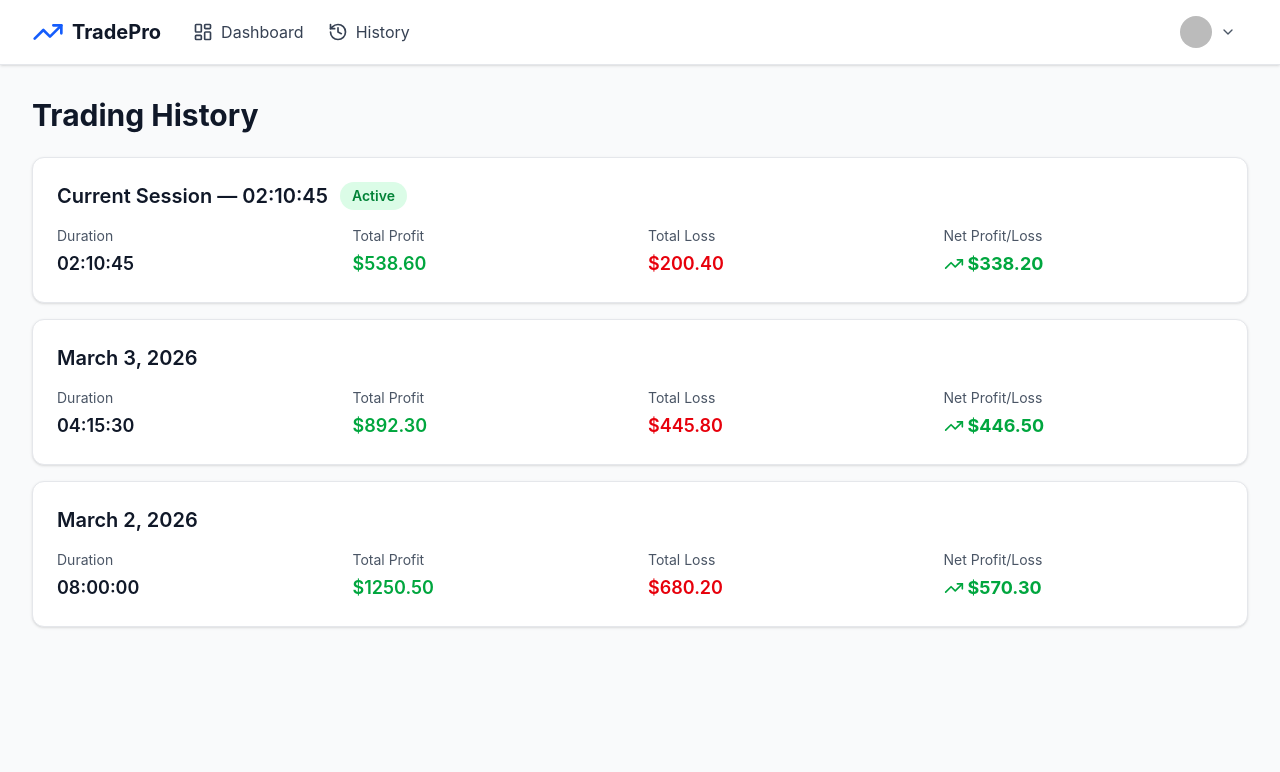
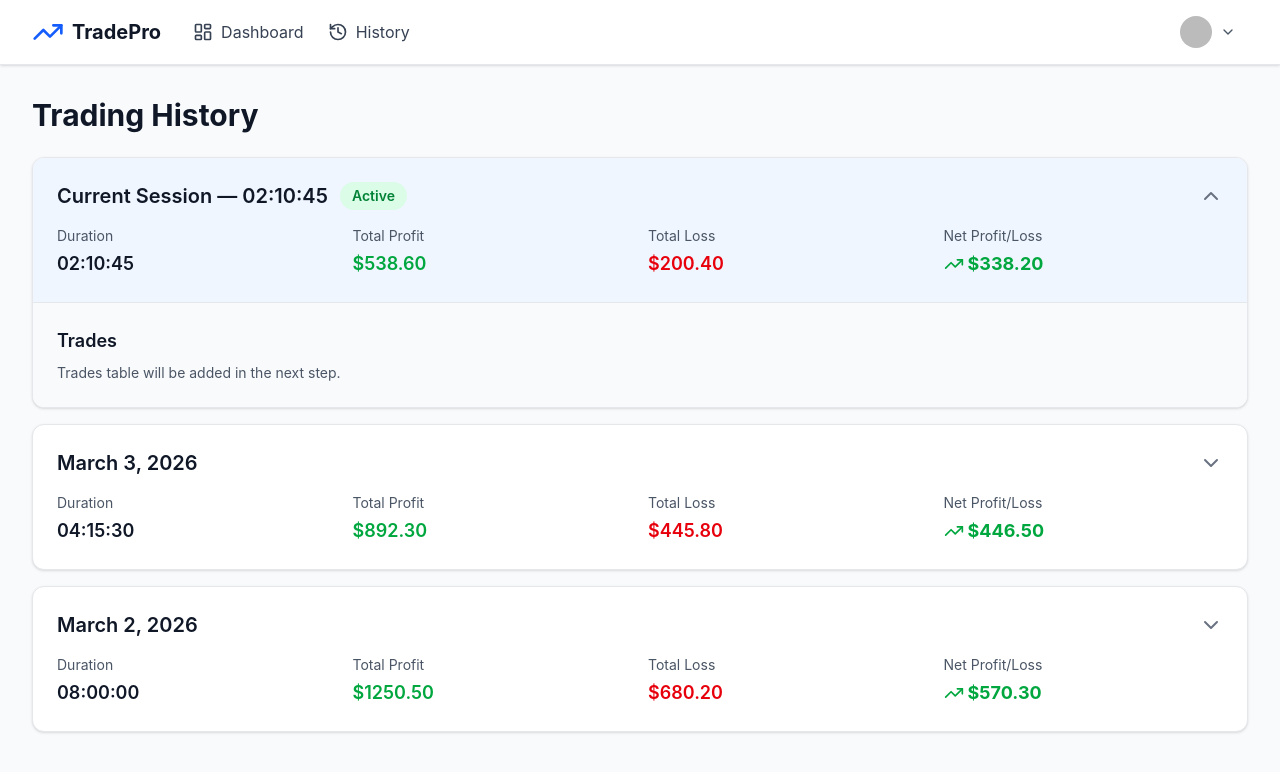
Before and after one commit to stefan18-ux/tradingbot, a React (Vite) app in the folder frontend/: page /dashboard/history in a window 1280 px wide. Shown: the top 772 px of the page. Built offline with nearby package versions, Linux system fonts and the light colour scheme; no server answers; sample sign-in values are in the browser's storage.

Commit message:
add expandable history sessions

```diff
--- a/frontend/src/pages/HistoryPage.tsx
+++ b/frontend/src/pages/HistoryPage.tsx
@@ -1,4 +1,10 @@
-import { TrendingDown, TrendingUp } from "lucide-react";
+import { useState } from "react";
+import {
+  ChevronDown,
+  ChevronUp,
+  TrendingDown,
+  TrendingUp,
+} from "lucide-react";
 
 interface Session {
   id: string;
@@ -39,6 +45,14 @@ const sessions: Session[] = [
 ];
 
 export function HistoryPage() {
+  const [expandedSessionId, setExpandedSessionId] = useState<string | null>("1");
+
+  const toggleSession = (sessionId: string) => {
+    setExpandedSessionId((currentId) =>
+      currentId === sessionId ? null : sessionId
+    );
+  };
+
   return (
     <div className="space-y-6">
       <h1 className="text-3xl font-bold text-gray-900">Trading History</h1>
@@ -47,11 +61,16 @@ export function HistoryPage() {
         {sessions.map((session) => (
           <div
             key={session.id}
-            className={`rounded-xl border border-gray-200 bg-white p-6 shadow-sm ${
+            className="overflow-hidden rounded-xl border border-gray-200 bg-white shadow-sm"
+          >
+            <div
+              onClick={() => toggleSession(session.id)}
+              className={`cursor-pointer p-6 transition hover:bg-gray-50 ${
                 session.isCurrent ? "bg-blue-50" : ""
               }`}
             >
-            <div className="mb-4 flex items-center gap-3">
+              <div className="mb-4 flex items-center justify-between">
+                <div className="flex items-center gap-3">
                   <h2 className="text-xl font-semibold text-gray-900">
                     {session.isCurrent
                       ? `Current Session — ${session.duration}`
@@ -62,6 +81,13 @@ export function HistoryPage() {
                     <span className="rounded-full bg-green-100 px-3 py-1 text-sm font-semibold text-green-700">
                       Active
                     </span>
+                  )}
+                </div>
+
+                {expandedSessionId === session.id ? (
+                  <ChevronUp className="h-6 w-6 text-gray-500" />
+                ) : (
+                  <ChevronDown className="h-6 w-6 text-gray-500" />
                 )}
               </div>
 
@@ -106,6 +132,16 @@ export function HistoryPage() {
                 </div>
               </div>
             </div>
+
+            {expandedSessionId === session.id && (
+              <div className="border-t border-gray-200 bg-gray-50 p-6">
+                <h3 className="text-lg font-semibold text-gray-900">Trades</h3>
+                <p className="mt-2 text-sm text-gray-600">
+                  Trades table will be added in the next step.
+                </p>
+              </div>
+            )}
+          </div>
         ))}
       </div>
     </div>
```
Lines whose indentation alone changed are shown as unchanged.
